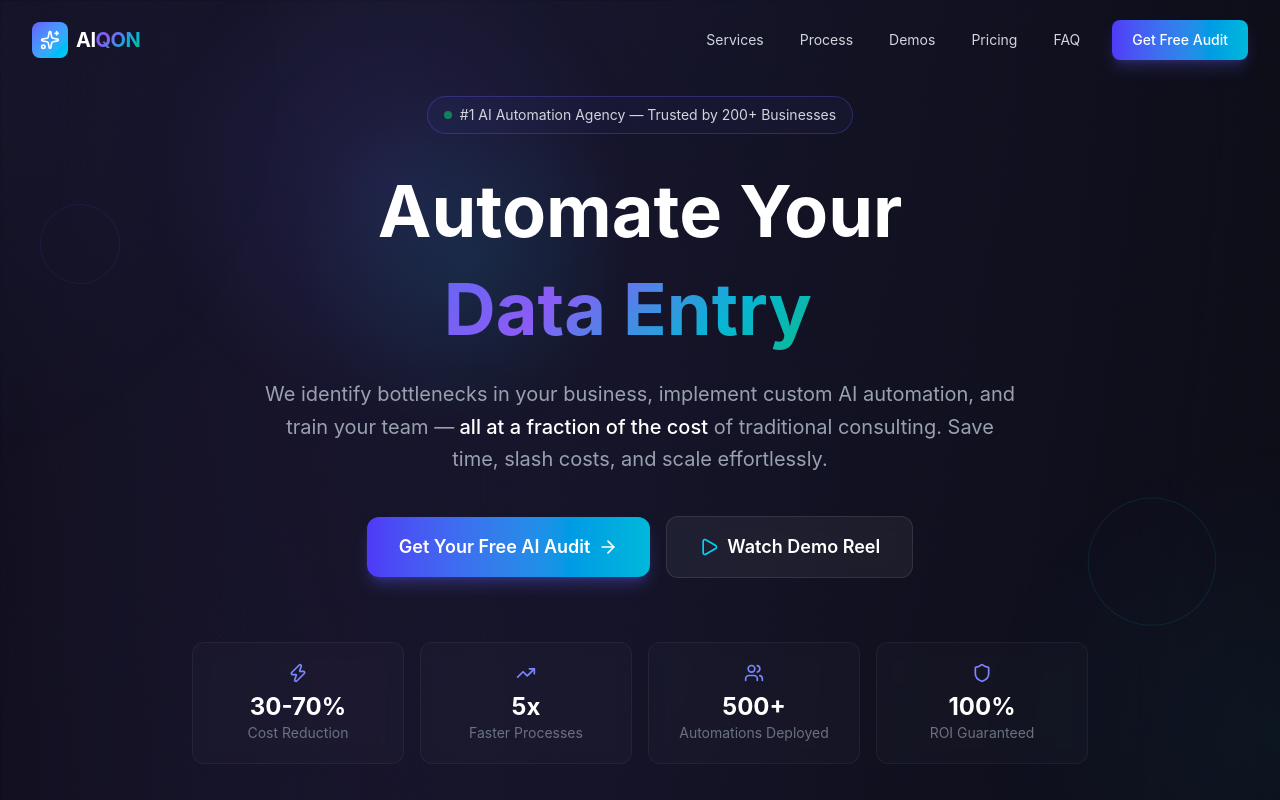
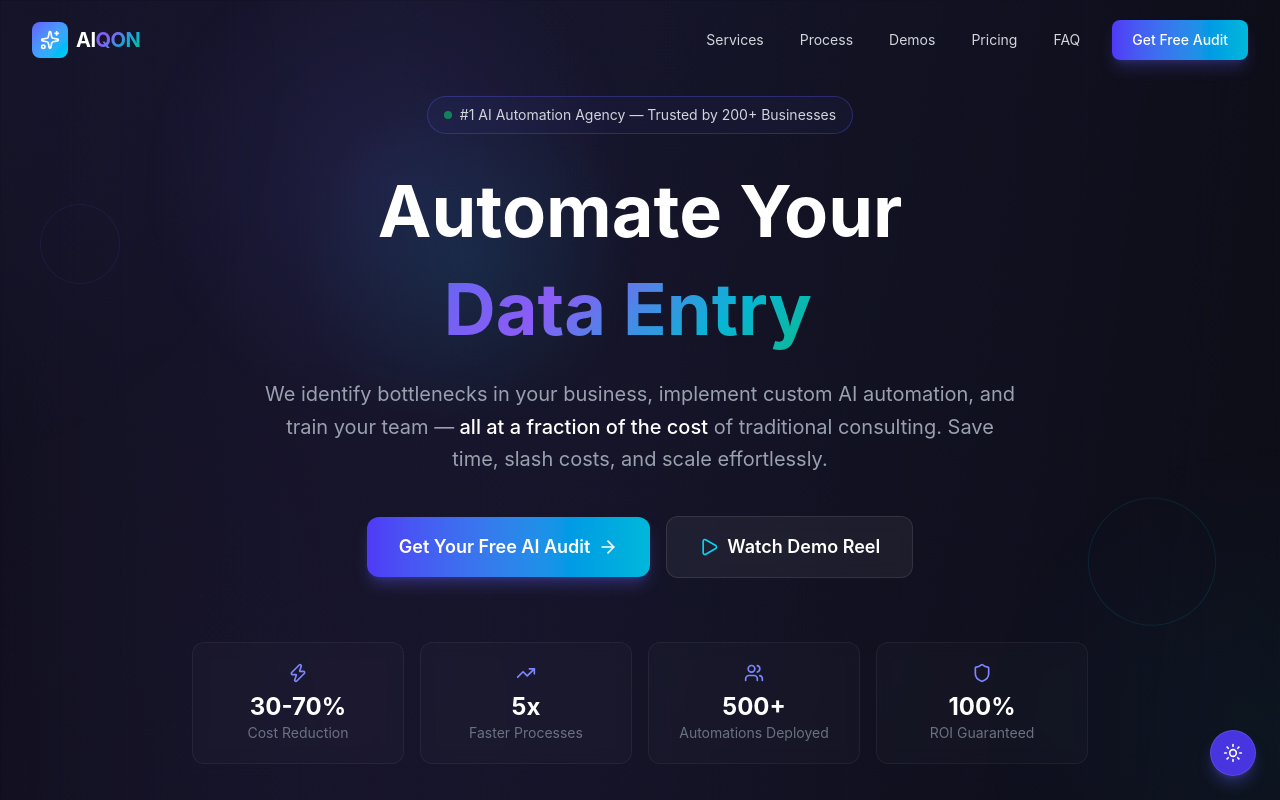
Before and after one commit to thisisarindam/aiconsultancy, a React (Vite) app: page / in a window 1280 px wide. Shown: the top 800 px of the page. Built offline with nearby package versions, Linux system fonts and the light colour scheme.

Commit message:
Implement Light/Dark mode with floating theme toggle

```diff
--- a/src/App.tsx
+++ b/src/App.tsx
@@ -12,6 +12,7 @@ import FAQ from "@/components/FAQ";
 import Contact from "@/components/Contact";
 import Footer from "@/components/Footer";
 import CursorGlow from "@/components/CursorGlow";
+import ThemeToggle from "@/components/ThemeToggle";
 
 export default function App() {
   const [isLoaded, setIsLoaded] = useState(false);
@@ -36,6 +37,7 @@ export default function App() {
         <FAQ />
         <Contact />
       </main>
+      <ThemeToggle />
       <Footer />
     </div>
   );
--- /dev/null
+++ b/src/components/ThemeToggle.tsx
@@ -0,0 +1,67 @@
+import { useEffect, useState } from "react";
+import { Moon, Sun } from "lucide-react";
+import { motion, AnimatePresence } from "framer-motion";
+
+export default function ThemeToggle() {
+  const [theme, setTheme] = useState<"light" | "dark">("dark");
+
+  useEffect(() => {
+    // Check local storage or default to dark
+    const savedTheme = localStorage.getItem("theme") as "light" | "dark" | null;
+    if (savedTheme === "light") {
+      setTheme("light");
+      document.documentElement.classList.add("light");
+    } else {
+      setTheme("dark");
+      document.documentElement.classList.remove("light");
+    }
+  }, []);
+
+  const toggleTheme = () => {
+    if (theme === "dark") {
+      setTheme("light");
+      document.documentElement.classList.add("light");
+      localStorage.setItem("theme", "light");
+    } else {
+      setTheme("dark");
+      document.documentElement.classList.remove("light");
+      localStorage.setItem("theme", "dark");
+    }
+  };
+
+  return (
+    <motion.button
+      initial={{ scale: 0 }}
+      animate={{ scale: 1 }}
+      whileHover={{ scale: 1.1 }}
+      whileTap={{ scale: 0.9 }}
+      onClick={toggleTheme}
+      className="fixed bottom-6 right-6 z-50 p-3 rounded-full bg-indigo-600/90 text-white shadow-lg shadow-indigo-500/30 backdrop-blur-sm border border-white/10 flex items-center justify-center hover:bg-indigo-500 transition-colors"
+      aria-label="Toggle Theme"
+    >
+      <AnimatePresence mode="wait">
+        {theme === "dark" ? (
+          <motion.div
+            key="moon"
+            initial={{ rotate: -90, opacity: 0 }}
+            animate={{ rotate: 0, opacity: 1 }}
+            exit={{ rotate: 90, opacity: 0 }}
+            transition={{ duration: 0.2 }}
+          >
+            <Sun className="w-5 h-5" />
+          </motion.div>
+        ) : (
+          <motion.div
+            key="sun"
+            initial={{ rotate: -90, opacity: 0 }}
+            animate={{ rotate: 0, opacity: 1 }}
+            exit={{ rotate: 90, opacity: 0 }}
+            transition={{ duration: 0.2 }}
+          >
+            <Moon className="w-5 h-5" />
+          </motion.div>
+        )}
+      </AnimatePresence>
+    </motion.button>
+  );
+}
--- a/src/index.css
+++ b/src/index.css
@@ -129,3 +129,74 @@ html {
 .btn-press:active {
   transform: scale(0.95);
 }
+
+/* =========================================
+   LIGHT THEME OVERRIDES
+   These rules seamlessly invert the natively
+   dark-themed UI elements into light mode
+   ========================================= */
+html.light body {
+  background-color: #f8fafc !important; /* Slate-50 */
+  color: #0f172a !important; /* Slate-900 */
+}
+
+/* Overriding Tailwind text colors */
+html.light .text-white {
+  color: #0f172a !important; /* Slate-900 */
+}
+html.light .text-gray-400 {
+  color: #475569 !important; /* Slate-600 */
+}
+html.light .text-gray-300 {
+  color: #334155 !important; /* Slate-700 */
+}
+html.light .text-gray-500 {
+  color: #64748b !important; /* Slate-500 */
+}
+html.light .text-gray-600 {
+  color: #94a3b8 !important; /* Slate-400 */
+}
+
+/* Overriding Tailwind backgrounds */
+html.light .bg-\[\#0a0a0f\] {
+  background-color: #f8fafc !important;
+}
+html.light .bg-white\/\[0\.03\],
+html.light .bg-white\/5 {
+  background-color: rgba(0, 0, 0, 0.03) !important;
+}
+html.light .bg-white\/10 {
+  background-color: rgba(0, 0, 0, 0.06) !important;
+}
+
+/* Overriding Tailwind borders */
+html.light .border-white\/10,
+html.light .border-white\/5 {
+  border-color: rgba(0, 0, 0, 0.1) !important;
+}
+
+/* Mesh background override */
+html.light .mesh-bg {
+  background:
+    radial-gradient(ellipse 80% 60% at 50% -20%, rgba(99, 102, 241, 0.08), transparent),
+    radial-gradient(ellipse 60% 50% at 80% 80%, rgba(6, 182, 212, 0.05), transparent),
+    radial-gradient(ellipse 50% 50% at 20% 20%, rgba(139, 92, 246, 0.04), transparent),
+    #f8fafc !important;
+}
+
+/* Custom UI elements override */
+html.light .card-inner {
+  background: rgba(255, 255, 255, 0.7) !important;
+  border: 1px solid rgba(0, 0, 0, 0.06);
+}
+html.light .card-border {
+  background: linear-gradient(135deg, rgba(99, 102, 241, 0.15), rgba(6, 182, 212, 0.08), rgba(139, 92, 246, 0.15)) !important;
+}
+html.light .grid-pattern {
+  background-image:
+    linear-gradient(rgba(0, 0, 0, 0.03) 1px, transparent 1px),
+    linear-gradient(90deg, rgba(0, 0, 0, 0.03) 1px, transparent 1px) !important;
+}
+html.light ::-webkit-scrollbar-track {
+  background: #f1f5f9;
+}
```
